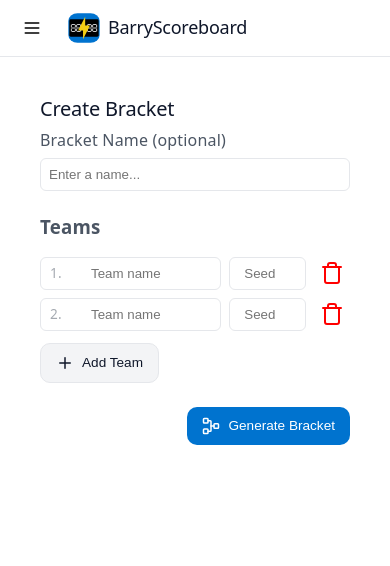
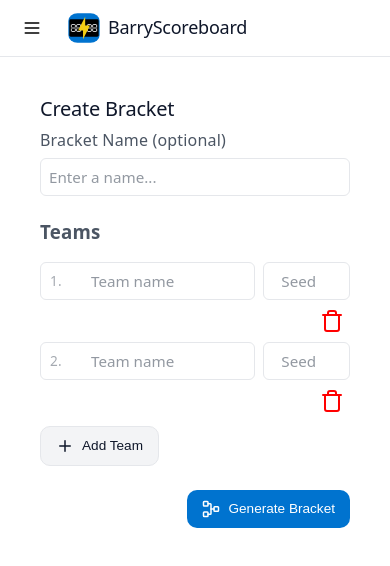
Before and after one commit to tm-barry/barry-scoreboard, a Vue app: page /bracket/create in a window 390 px wide. Shown: the top 566 px of the page. Built offline with nearby package versions, Linux system fonts and the light colour scheme.

Commit message:
mobile - fix dbl tap zoom & add input styles

```diff
--- a/src/style.css
+++ b/src/style.css
@@ -70,6 +70,11 @@
   display: flex;
   flex-direction: column;
   box-sizing: border-box;
+}
+
+html,
+body {
+  touch-action: manipulation;
 }
 
 body {
@@ -214,6 +219,42 @@ p {
   box-shadow: 0 3px 8px rgba(0, 0, 0, 0.12);
 }
 
+/* Inputs */
+input {
+  padding: 12px 14px;
+  font-size: 0.95rem;
+  font-family: var(--sans);
+
+  color: var(--text-h);
+  background: var(--card-bg);
+
+  border: 1px solid var(--border);
+  border-radius: 10px;
+
+  transition:
+    border-color 0.15s ease,
+    box-shadow 0.15s ease,
+    background 0.15s ease;
+}
+
+/* Focus state (important for UX) */
+input:focus {
+  outline: none;
+  border-color: var(--accent);
+  box-shadow: 0 0 0 3px var(--accent-bg);
+}
+
+/* Placeholder styling */
+input::placeholder {
+  color: var(--text);
+  opacity: 0.6;
+}
+
+/* Hover (subtle, like your buttons/cards) */
+input:hover {
+  border-color: var(--accent-border);
+}
+
 /* Misc Helpers */
 .rotate-90 {
   transform: rotate(90deg);
--- a/src/views/bracket/BracketCreate.vue
+++ b/src/views/bracket/BracketCreate.vue
@@ -68,6 +68,14 @@ const teams = ref<Team[]>([
 
 function addTeam() {
   teams.value.push({ name: '', seed: null });
+
+  // Scroll to bottom in case new item goes off screen
+  requestAnimationFrame(() => {
+    window.scrollTo({
+      top: document.body.scrollHeight,
+      behavior: 'smooth',
+    });
+  });
 }
 
 function removeTeam(index: number) {
```
